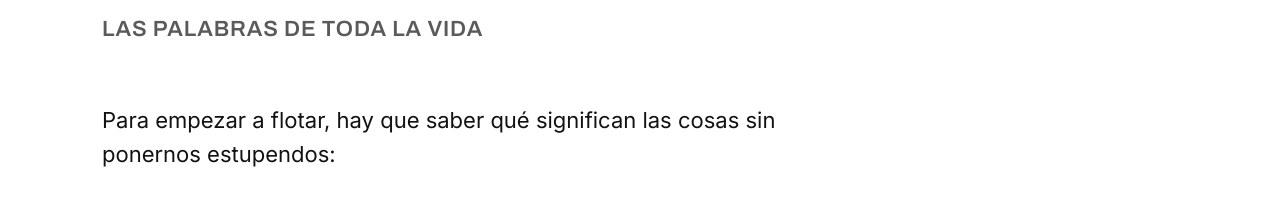
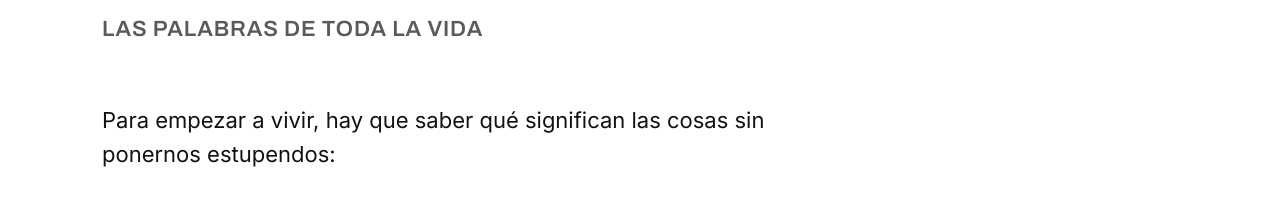
Before and after one commit to beforget-plataforma/pistacentral, a plain HTML site: page index.html in a window 1280 px wide. Shown: the part 1863-2074 px from the top of the page. Drawn offline with Linux system fonts and the light colour scheme.

Commit message:
Diccionario: 'empezar a vivir' en lugar de 'flotar'
Co-Authored-By: Claude Opus 5.5 <noreply@anthropic.com>
Claude-Session: https://claude.ai/code/session_01Yb7TrLwaiEwfDceyrfKDm6

```diff
--- a/index.html
+++ b/index.html
@@ -170,7 +170,7 @@ footer b{font-family:var(--display);font-weight:800;font-stretch:88%;text-transf
       <h2 id="dic">El diccionario del payaso</h2>
       <p class="sub">Las palabras de toda la vida</p>
     </div>
-    <p class="lead narrow" style="margin-bottom:40px">Para empezar a flotar, hay que saber qué significan las cosas sin ponernos estupendos:</p>
+    <p class="lead narrow" style="margin-bottom:40px">Para empezar a vivir, hay que saber qué significan las cosas sin ponernos estupendos:</p>
     <div class="dict">
       <article class="term">
         <span class="n">A</span>
```
